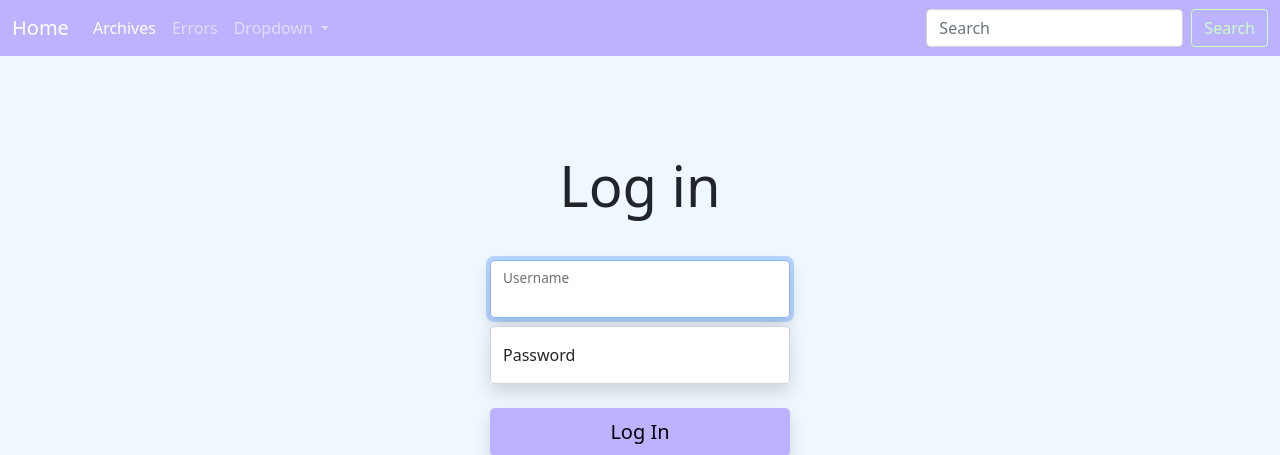
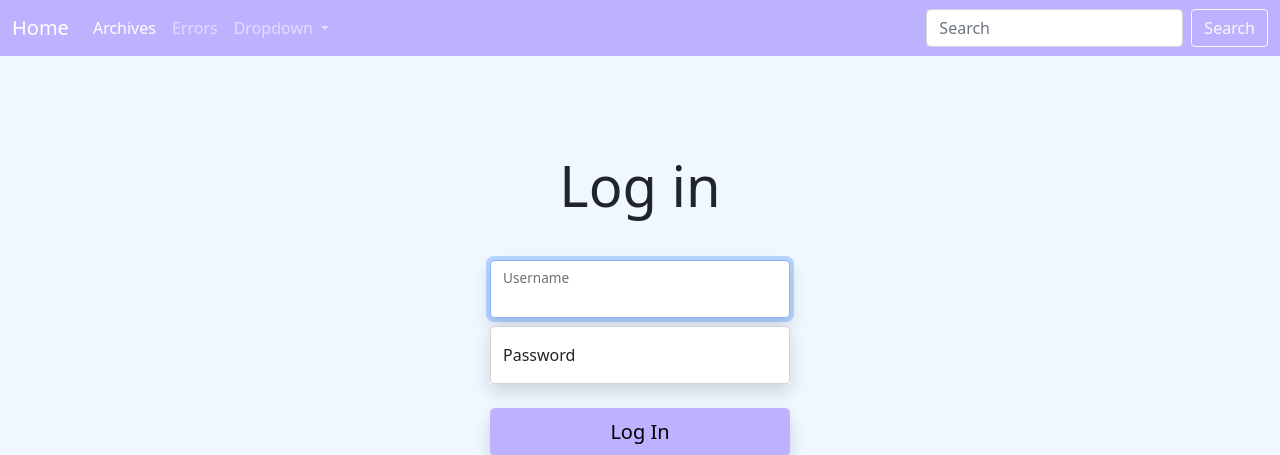
Before and after one commit to grglcy/borg-web, a Django app: page /login/ in a window 1280 px wide. Shown: the top 455 px of the page. Run offline with Django 3.2, Linux system fonts and the light colour scheme; style sheets or scripts are compiled from the project's sources; some libraries are stand-ins or nearby versions.

Commit message:
Change navbar search button colour

```diff
--- a/borgweb/borg/templates/borg/base.html
+++ b/borgweb/borg/templates/borg/base.html
@@ -44,7 +44,7 @@
       </ul>
       <form class="d-flex">
         <input class="form-control me-2" type="search" placeholder="Search" aria-label="Search">
-        <button class="btn btn-outline-success" type="submit">Search</button>
+        <button class="btn btn-outline-light" type="submit">Search</button>
       </form>
     </div>
   </div>
```
